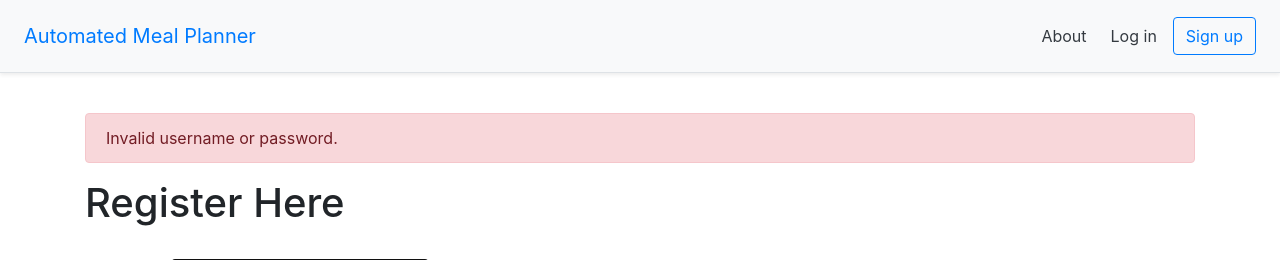
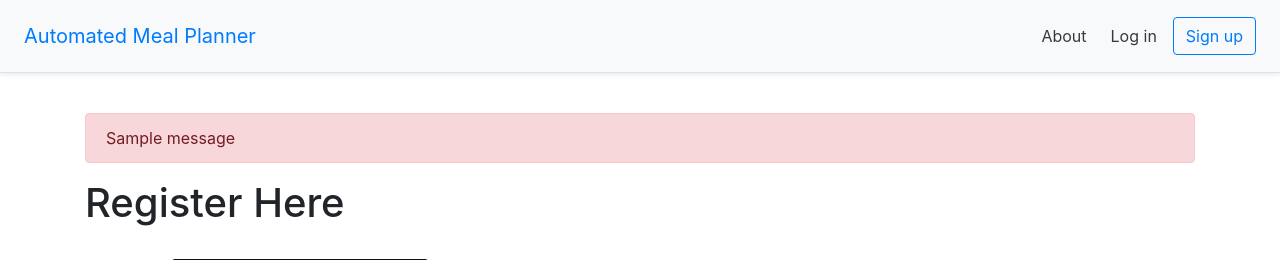
Before and after one commit to callistac/AutoMealPlanner, a Django app: page /home/login/new_user/ in a window 1280 px wide. Shown: the top 260 px of the page. Run offline with Django 3.2, Linux system fonts and the light colour scheme; tables that the repository leaves empty hold one stand-in row (values such as "Sample post"); one stand-in notice (Sample message) is shown; some libraries are stand-ins or nearby versions.

Commit message:
fixed error message (i think)

```diff
--- a/ui/user_signup/templates/user_signup/new_user.html
+++ b/ui/user_signup/templates/user_signup/new_user.html
@@ -7,7 +7,9 @@
 
   {% if messages %}
   <div class="alert alert-danger" role="alert">
-    Invalid username or password.
+    {% for message in messages %}
+    {{ message }}
+    {% endfor %}
   </div>
   {% endif %}
 
--- a/ui/user_signup/templates/user_signup/new_user_login.html
+++ b/ui/user_signup/templates/user_signup/new_user_login.html
@@ -7,7 +7,7 @@
     {% if messages %}
       <ul class="messages">
       {% for message in messages %}
-      <div class = 'alert alert-dismissible alert-success' role = 'alert'>
+      <div class = 'alert alert-dismissible alert-warning' role = 'alert'>
       <button onclick="window.location.href = 'login/new_user/user_info/';" type="button" class="close" data-dismiss="alert" aria-label="Close">
 
       <span aria-hidden="true">&times;</span>
--- a/ui/user_signup/templates/user_signup/user_signup.html
+++ b/ui/user_signup/templates/user_signup/user_signup.html
@@ -7,7 +7,7 @@
     {% if messages %}
       <ul class="messages">
       {% for message in messages %}
-      <div class = 'alert alert-dismissible alert-success' role = 'alert'>
+      <div class = 'alert alert-dismissible alert-warning' role = 'alert'>
       <button onclick="window.location.href = '/home/login';" type="button" class="close" data-dismiss="alert" aria-label="Close">
 
       <span aria-hidden="true">&times;</span>
--- a/ui/user_signup/views.py
+++ b/ui/user_signup/views.py
@@ -356,7 +356,7 @@ def register(request):
         else:
             # if the inps ut is valid either due to unmatching passwords or username already taken
             form = UserCreationForm()
-            messages.add_message(request, messages.SUCCESS, 'Input is invalid!')
+            messages.add_message(request, messages.ERROR, 'Input is invalid!')
             args = {'form':form}
             return render(request, 'user_signup/new_user.html', args)
     else:
```
